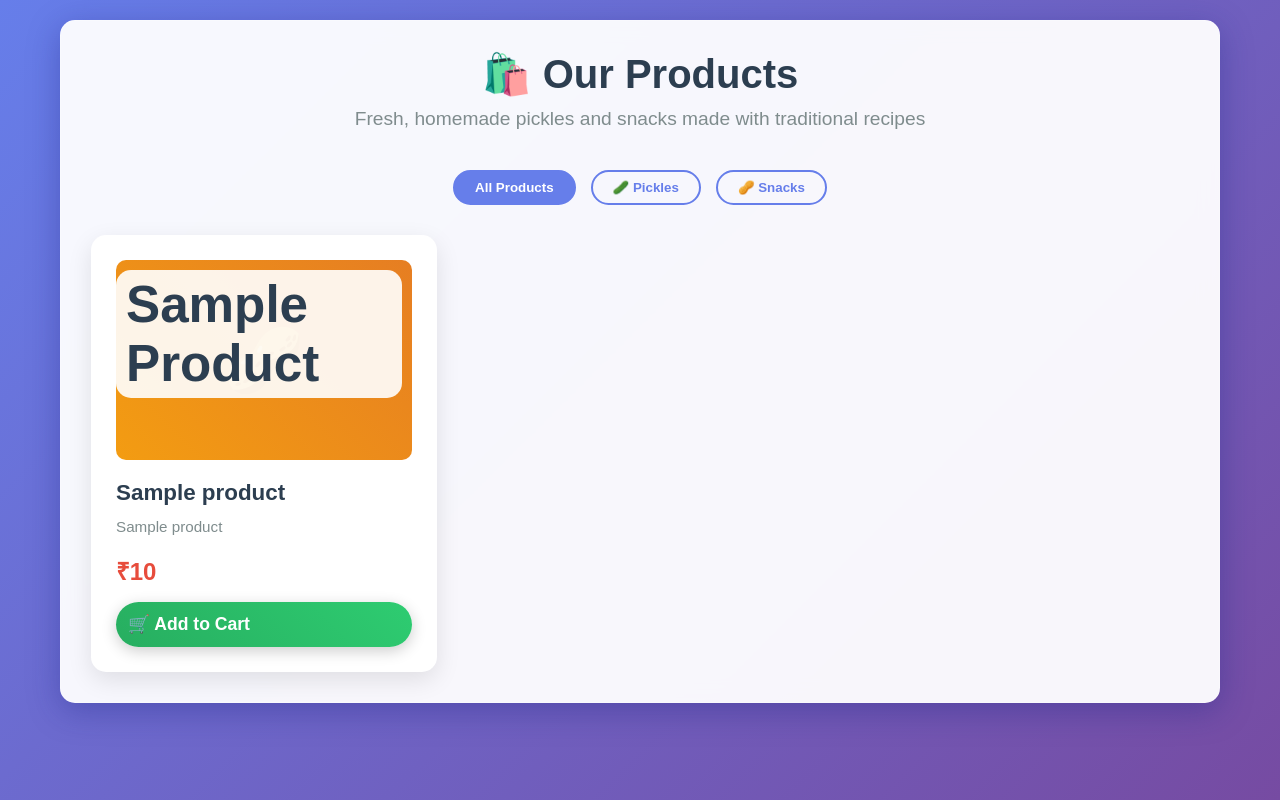
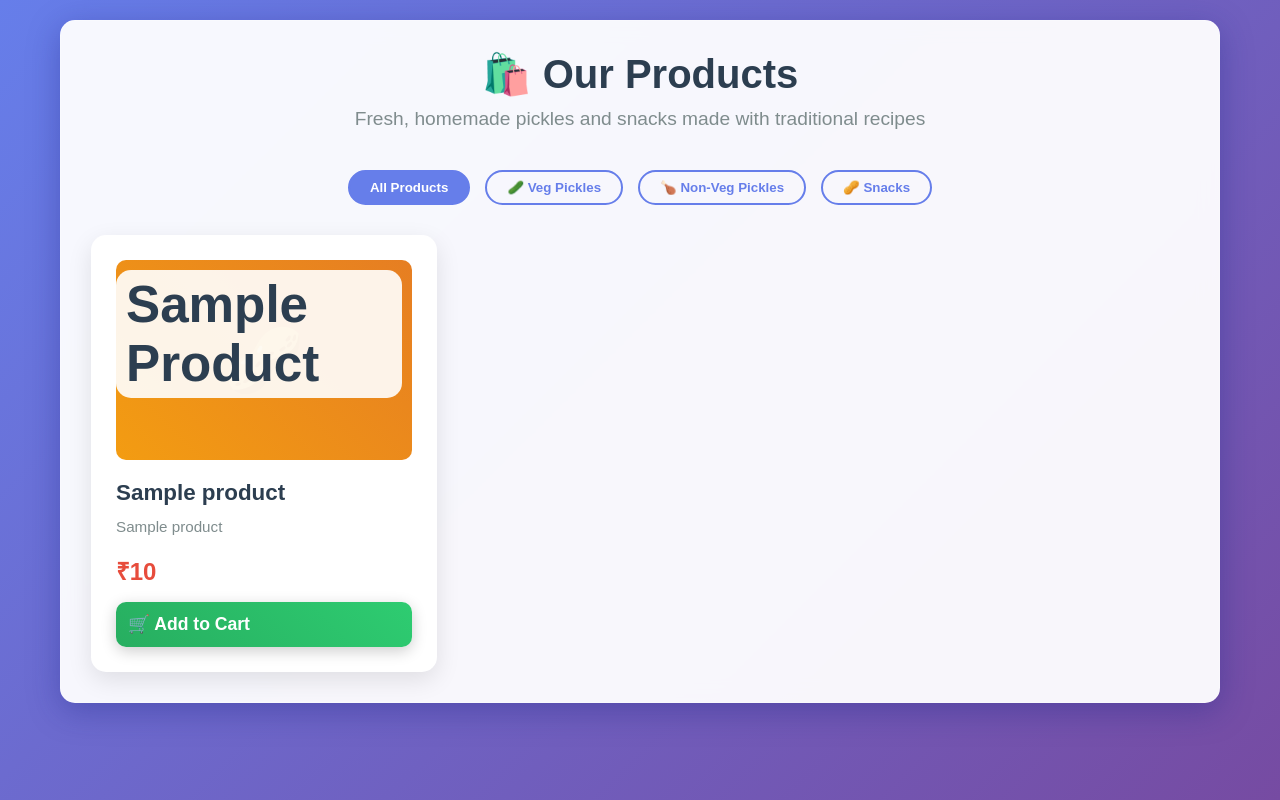
Before and after one commit to bhavanareddyd/pickle_store, a Flask app: template templates/products.html in a window 1280 px wide. Run offline with Flask 3, Linux system fonts and the light colour scheme; the template is opened without the code that fills it: most values are stand-ins (such as "Sample title", 1, 10 or a date in 2020).

Commit message:
Update products.html

```diff
--- a/templates/products.html
+++ b/templates/products.html
@@ -90,6 +90,10 @@
         padding: 12px;
         font-size: 1.1em;
         background: linear-gradient(45deg, #27ae60, #2ecc71);
+        color: white;
+        border: none;
+        border-radius: 10px;
+        cursor: pointer;
     }
 
     .add-to-cart-btn:hover {
@@ -119,11 +123,6 @@
         background: #667eea;
         color: white;
     }
-
-    .product-icons {
-        pickle: '🥒',
-        snack: '🥜'
-    }
 </style>
 
 <div class="products-header">
@@ -132,21 +131,24 @@
 </div>
 
 <div class="category-filter">
-    <button class="filter-btn active" onclick="filterProducts('all')">All Products</button>
-    <button class="filter-btn" onclick="filterProducts('pickle')">🥒 Pickles</button>
-    <button class="filter-btn" onclick="filterProducts('snack')">🥜 Snacks</button>
+    <button class="filter-btn active" onclick="filterProducts('all', this)">All Products</button>
+    <button class="filter-btn" onclick="filterProducts('veg_pickle', this)">🥒 Veg Pickles</button>
+    <button class="filter-btn" onclick="filterProducts('nonveg_pickle', this)">🍗 Non-Veg Pickles</button>
+    <button class="filter-btn" onclick="filterProducts('snack', this)">🥜 Snacks</button>
 </div>
 
 <div class="products-grid">
     {% for product in products %}
     <div class="product-card" data-category="{{ product[5] }}">
         <div class="product-image">
-            {% if product[5] == 'pickle' %}
+            {% if product[5] == 'veg_pickle' %}
                 🥒
+            {% elif product[5] == 'nonveg_pickle' %}
+                🍗
             {% else %}
                 🥜
             {% endif %}
-            <div class="product-category">{{ product[5].title() }}</div>
+            <div class="product-category">{{ product[5].replace('_', ' ').title() }}</div>
         </div>
 
         <div class="product-info">
@@ -162,15 +164,13 @@
 </div>
 
 <script>
-    function filterProducts(category) {
+    function filterProducts(category, button) {
         const cards = document.querySelectorAll('.product-card');
         const buttons = document.querySelectorAll('.filter-btn');
 
-        // Update active button
         buttons.forEach(btn => btn.classList.remove('active'));
-        event.target.classList.add('active');
+        button.classList.add('active');
 
-        // Filter products
         cards.forEach(card => {
             if (category === 'all' || card.dataset.category === category) {
                 card.style.display = 'block';
```
